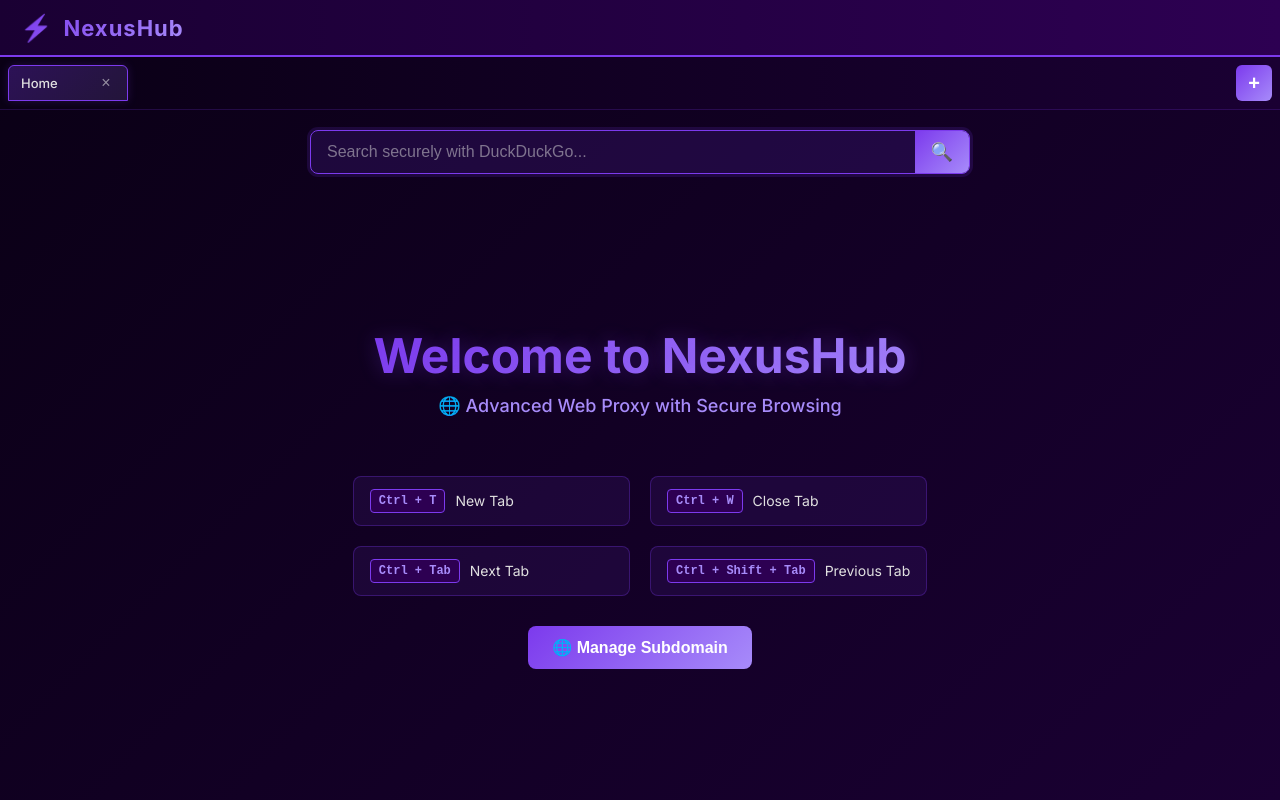
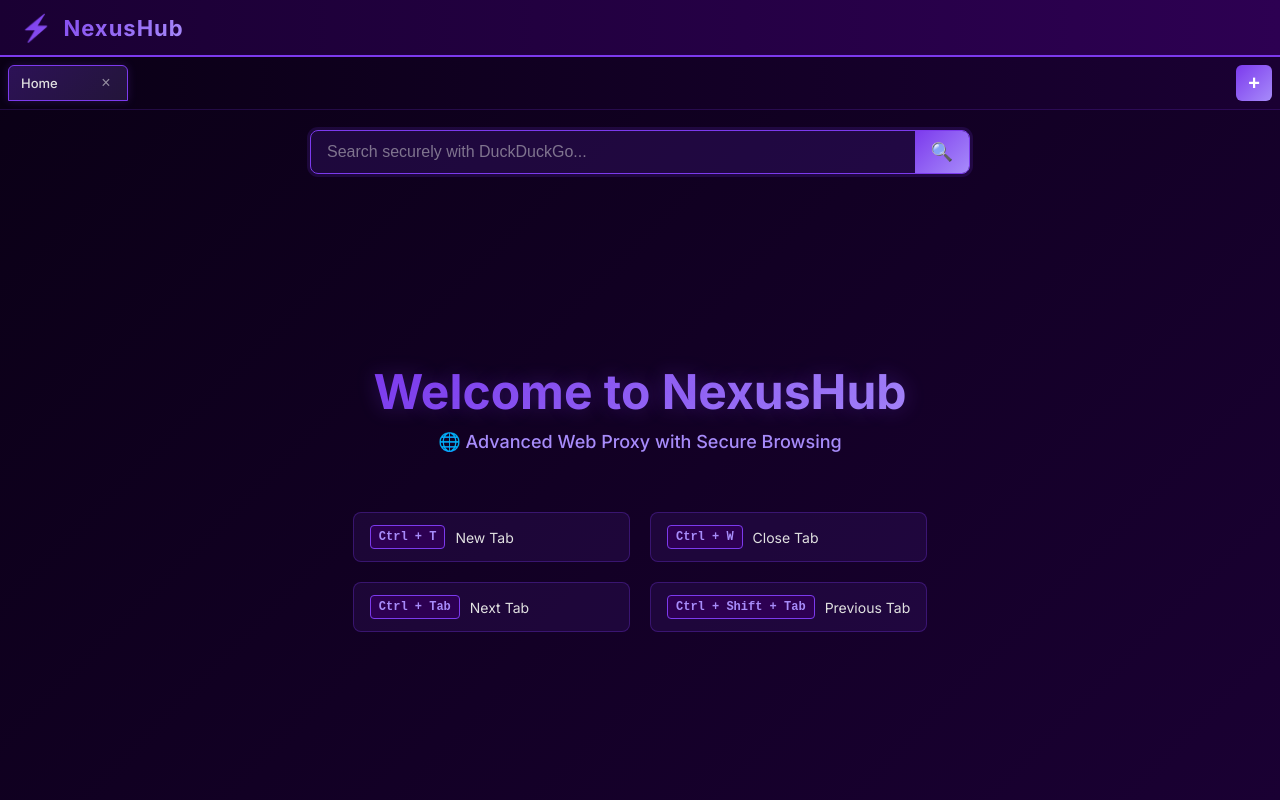
Before and after one commit to NexusDevelopments/nexushub-webproxy, a Next.js app: page / in a window 1280 px wide. Built offline with nearby package versions, Linux system fonts and the light colour scheme.

Commit message:
refactor: remove subdomain claiming - wildcard subdomains now work automatically

```diff
--- a/components/App.module.css
+++ b/components/App.module.css
@@ -109,28 +109,6 @@
   font-size: 14px;
 }
 
-.subdomainBtn {
-  margin-top: 30px;
-  padding: 12px 24px;
-  background: linear-gradient(135deg, #7c3aed, #a78bfa);
-  border: none;
-  border-radius: 8px;
-  color: white;
-  font-size: 16px;
-  font-weight: bold;
-  cursor: pointer;
-  transition: all 0.3s ease;
-}
-
-.subdomainBtn:hover {
-  transform: scale(1.05);
-  box-shadow: 0 0 20px rgba(124, 58, 237, 0.5);
-}
-
-.subdomainBtn:active {
-  transform: scale(0.95);
-}
-
 /* Mobile Responsive */
 @media (max-width: 768px) {
   .header {
--- a/components/App.tsx
+++ b/components/App.tsx
@@ -5,7 +5,6 @@
 import TabBar from './TabBar';
 import ProxyFrame from './ProxyFrame';
 import UrlBar from './UrlBar';
-import SubdomainManager from './SubdomainManager';
 import styles from './App.module.css';
 
 interface Tab {
@@ -20,7 +19,6 @@
   ]);
   const [activeTabId, setActiveTabId] = useState(1);
   const [nextTabId, setNextTabId] = useState(2);
-  const [showSubdomainManager, setShowSubdomainManager] = useState(false);
   const appRef = useRef<HTMLDivElement>(null);
 
   const activeTab = tabs.find(t => t.id === activeTabId);
@@ -125,9 +123,7 @@
       />
 
       <div className={styles.contentContainer}>
-        {showSubdomainManager ? (
-          <SubdomainManager />
-        ) : !activeTab?.url ? (
+        {!activeTab?.url ? (
           <>
             <SearchBar onSearch={handleSearch} />
             <div className={styles.homeInfo}>
@@ -147,12 +143,6 @@
                   <kbd>Ctrl + Shift + Tab</kbd> <span>Previous Tab</span>
                 </div>
               </div>
-              <button
-                onClick={() => setShowSubdomainManager(true)}
-                className={styles.subdomainBtn}
-              >
-                🌐 Manage Subdomain
-              </button>
             </div>
           </>
         ) : (
```
Also changed, not shown: middleware.ts (+2 -29 lines), 1 other file (tests, documents, lock files or other folders).
